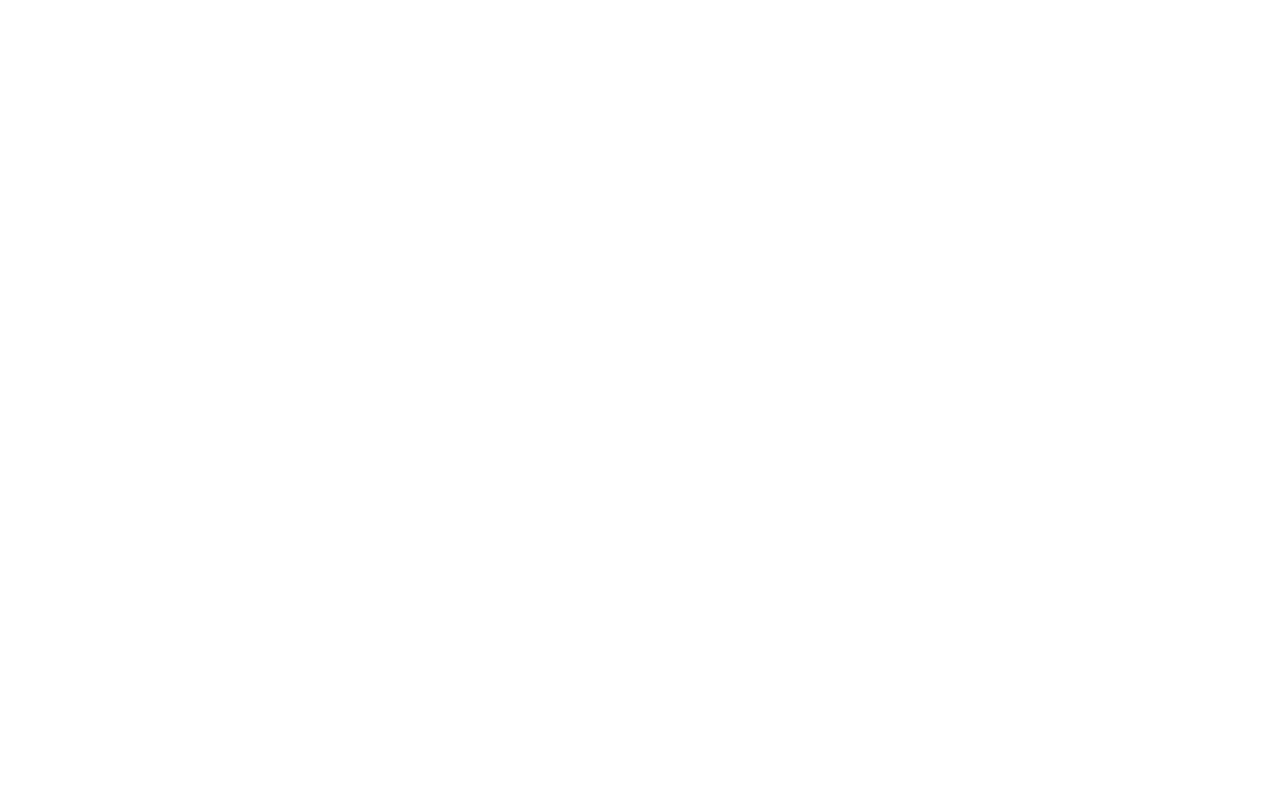
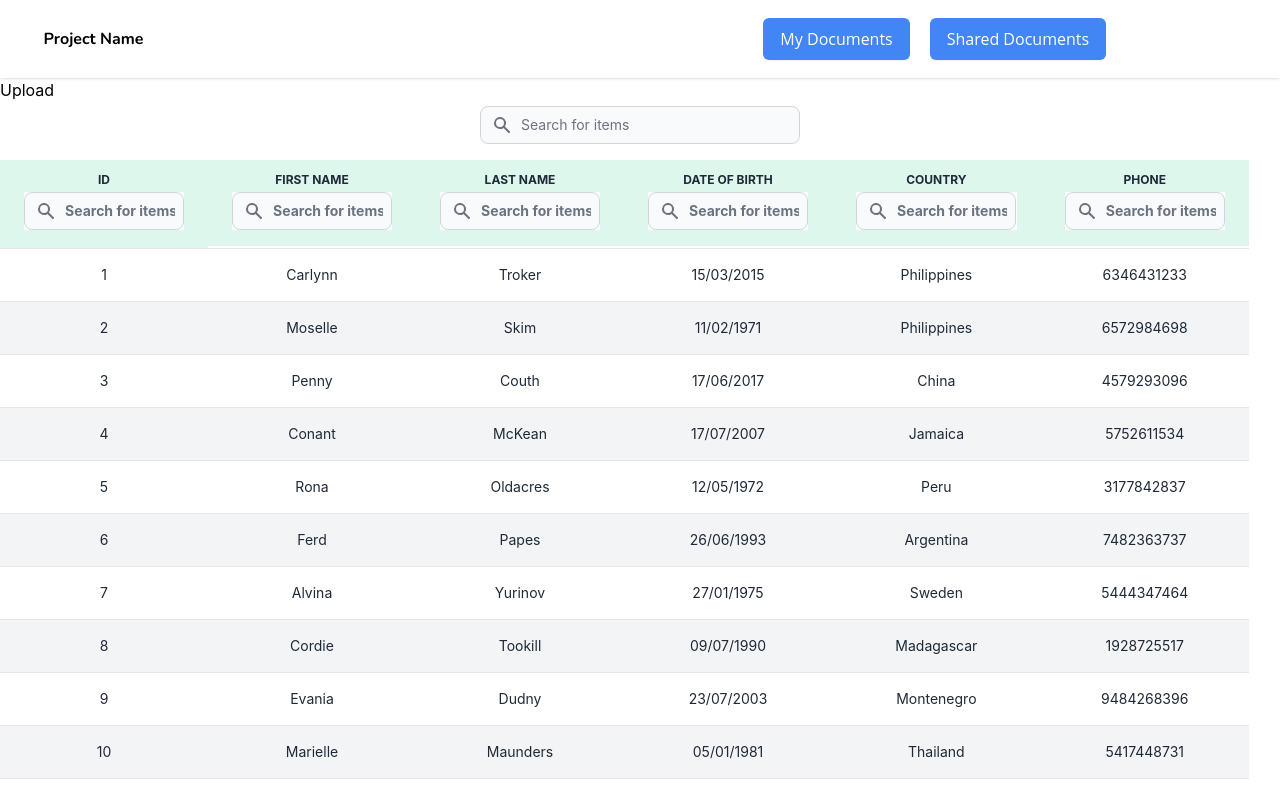
Before and after one commit to FCS-hacked/frontend, a React (Create React App) app: page /myDocuments in a window 1280 px wide. Before the commit this address had no page. Shown: the top 797 px of the page. Built offline with nearby package versions, Linux system fonts and the light colour scheme.

Commit message:
documents on work

```diff
--- a/src/App.tsx
+++ b/src/App.tsx
@@ -6,7 +6,8 @@
 import logo from './logo.svg';
 import Information from './Pages/Information';
 import Profile from './Pages/Profile';
-import Documents from './Pages/Documents';
+import MyDocuments from './Pages/MyDocuments';
+import SharedDocuments from './Pages/SharedDocuments';
 import Orders from './Pages/Orders';
 import BasicTable from './Components/BasicTable';
 import './App.css';
@@ -36,7 +37,8 @@
         <Route path='/signup' element={< SignUp />}></Route>
         <Route path='/information' element={< Information />}></Route>
         <Route path='/profile' element={< Profile />}></Route>
-        <Route path='/documents' element={< Documents />}></Route>
+        <Route path='/myDocuments' element={< MyDocuments />}></Route>
+        <Route path='/sharedDocuments' element={< SharedDocuments />}></Route>
         <Route path='/orders' element={<Orders />}></Route>
         <Route path='/table' element={<BasicTable />}></Route>
         {/* <Route path='/about' element={< About />}></Route>
--- a/src/Components/SignedIn_NavBar/index.tsx
+++ b/src/Components/SignedIn_NavBar/index.tsx
@@ -54,7 +54,7 @@
               </Link>
             </div>
           </div>
-          <div className="z-50  bg-white absolute bg-[white] w-full">
+          <div className="z-50 absolute bg-[white] w-full">
             <div
               className={`flex-1 justify-self-center pb-3 mt-[2vmax] md:block md:pb-0 md:mt-0 ${
                 navbar ? "block" : "hidden"
@@ -62,7 +62,7 @@
             >
               <ul className="flex flex-col w-full items-center opacity-100 z-[100] text-textSecondary bg-white justify-center space-y-5">
                 <a
-                  href="#"
+                  href="/"
                   className=" inline-flex items-center justify-center whitespace-nowrap rounded-md border border-transparent bg-googleBlue bg-opacity-25 px-4 py-2 text-base font-medium text-white shadow-sm hover:bg-googleBlue hover:bg-opacity-20"
                 >
                   Logout
@@ -87,16 +87,24 @@
         <ul className="flex justify-end small:hidden mr-[2.5vmax] text-[1.3vmax] font-google font-semibold">
             <div>
                 <a
-                href="#"
+                href="/myDocuments"
                 className=" inline-flex items-center justify-center whitespace-nowrap rounded-md border border-transparent bg-googleBlue px-4 py-2 text-base font-medium text-white shadow-sm hover:bg-googleBlue  mr-5"
                 >
-                    Documents
+                    My Documents
+                </a>
+          </div>
+          <div>
+                <a
+                href="/sharedDocuments"
+                className=" inline-flex items-center justify-center whitespace-nowrap rounded-md border border-transparent bg-googleBlue px-4 py-2 text-base font-medium text-white shadow-sm hover:bg-googleBlue  mr-5"
+                >
+                    Shared Documents
                 </a>
           </div>
           <div className="flex items-center w-full justify-end md:flex lg:w-0">
             {/* //profile button here */}
 
-            <Dropdown className="flex" label="Dropdown button">
+            <Dropdown className="flex" label="Profile">
               <div className="flex flex-wrap pl-4">
                 {/* <Avatar /> */}
                 <Avatar rounded={true} />
--- /dev/null
+++ b/src/Pages/MyDocuments/index.tsx
@@ -0,0 +1,35 @@
+import React from 'react'
+import SignedIn_NavBar from '../../Components/SignedIn_NavBar';
+import BasicTable from '../../Components/BasicTable';
+import axios from 'axios';
+export default function MyDocuments() {
+  // function to upload files and send them using axios
+  const uploadFile = (e:any) => {
+    console.log("clicked")
+    const file = e.target.files[0];
+    const formData = new FormData();
+    formData.append('file', file);
+    axios.post('http://localhost:5000/upload', formData, {
+      headers: {
+        'Content-Type': 'multipart/form-data'
+      }
+    }).then(res => {
+      console.log(res);
+    }).catch(err => {
+      console.log(err);
+    })
+  }
+  return (
+
+
+    <div>
+      <div>
+        <SignedIn_NavBar/>
+        <button
+          onClick={uploadFile}
+        >Upload</button>
+        <BasicTable/>
+      </div>
+    </div>
+  );
+}
--- a/src/Pages/Documents/index.tsx
+++ b/src/Pages/SharedDocuments/index.tsx
@@ -1,13 +1,13 @@
 import React from 'react'
 import SignedIn_NavBar from '../../Components/SignedIn_NavBar';
-import TableComponent from '../../Components/TableComponent';
-
-export default function Documents() {
+import BasicTable from '../../Components/BasicTable';
+import axios from 'axios';
+export default function SharedDocuments() {
   return (
     <div>
       <div>
         <SignedIn_NavBar/>
-        <TableComponent/>
+        <BasicTable/>
       </div>
     </div>
   );
```
